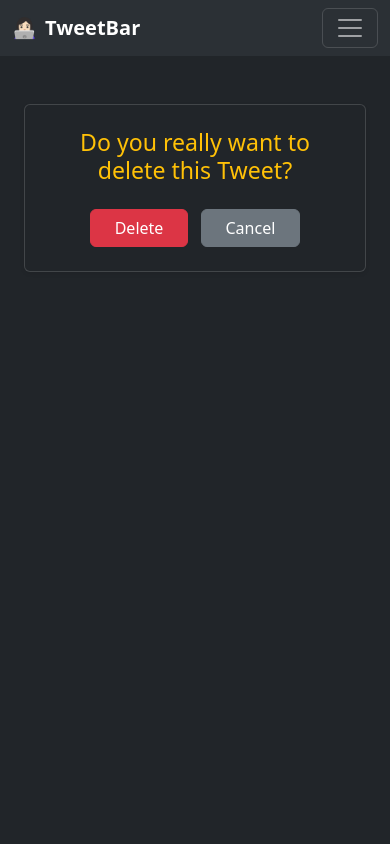
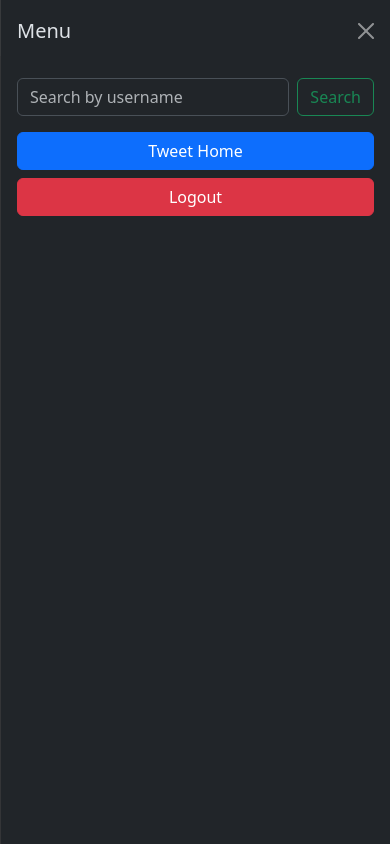
Before and after one commit to Prakshi1414/Django-Full-Stack-Project, a Django app: page /2/delete/ in a window 390 px wide, after a click that opens the changed part. Run offline with Django 5.2, Linux system fonts and the light colour scheme; a user stored in the database is signed in; data comes from the database, SQL or seed files in the repository; both versions use the stored data as it was after the commit.

Commit message:
complite responsive

```diff
--- a/TweetManagementSystem/templates/layout.html
+++ b/TweetManagementSystem/templates/layout.html
@@ -26,8 +26,8 @@
         <button
           class="navbar-toggler"
           type="button"
-          data-bs-toggle="collapse"
-          data-bs-target="#navbarSupportedContent"
+          data-bs-toggle="offcanvas"
+          data-bs-target="#sidebarMenu"
         >
           <span class="navbar-toggler-icon"></span>
         </button>
@@ -74,6 +74,47 @@
         </div>
       </div>
     </nav>
+    <div class="offcanvas offcanvas-end" tabindex="-1" id="sidebarMenu">
+      <div class="offcanvas-header">
+        <h5 class="offcanvas-title">Menu</h5>
+        <button
+          type="button"
+          class="btn-close"
+          data-bs-dismiss="offcanvas"
+        ></button>
+      </div>
+      <div class="offcanvas-body">
+        <!-- 🔍 Search Bar -->
+        <form class="d-flex mb-3" method="GET" action="{% url 'tweet_list' %}">
+          <input
+            class="form-control me-2"
+            type="search"
+            placeholder="Search by username"
+            name="q"
+            value="{{ request.GET.q|default:'' }}"
+          />
+          <button class="btn btn-outline-success" type="submit">Search</button>
+        </form>
+
+        <!-- 🔘 Buttons -->
+        <div class="d-grid gap-2">
+          <a href="{% url 'tweet_list' %}" class="btn btn-primary">
+            Tweet Home
+          </a>
+
+          {% if user.is_authenticated %}
+          <form method="post" action="{% url 'logout' %}">
+            {% csrf_token %}
+            <button class="btn btn-danger w-100" type="submit">Logout</button>
+          </form>
+          {% else %}
+          <a href="{% url 'register' %}" class="btn btn-primary"> Register </a>
+          <a href="{% url 'login' %}" class="btn btn-success"> Login </a>
+          {% endif %}
+        </div>
+      </div>
+    </div>
     <div class="container">{% block content %} {% endblock %}</div>
+    <script src="https://cdn.jsdelivr.net/npm/bootstrap@5.3.8/dist/js/bootstrap.bundle.min.js"></script>
   </body>
 </html>
```
Also changed, not shown: TweetManagementSystem/db.sqlite3.
